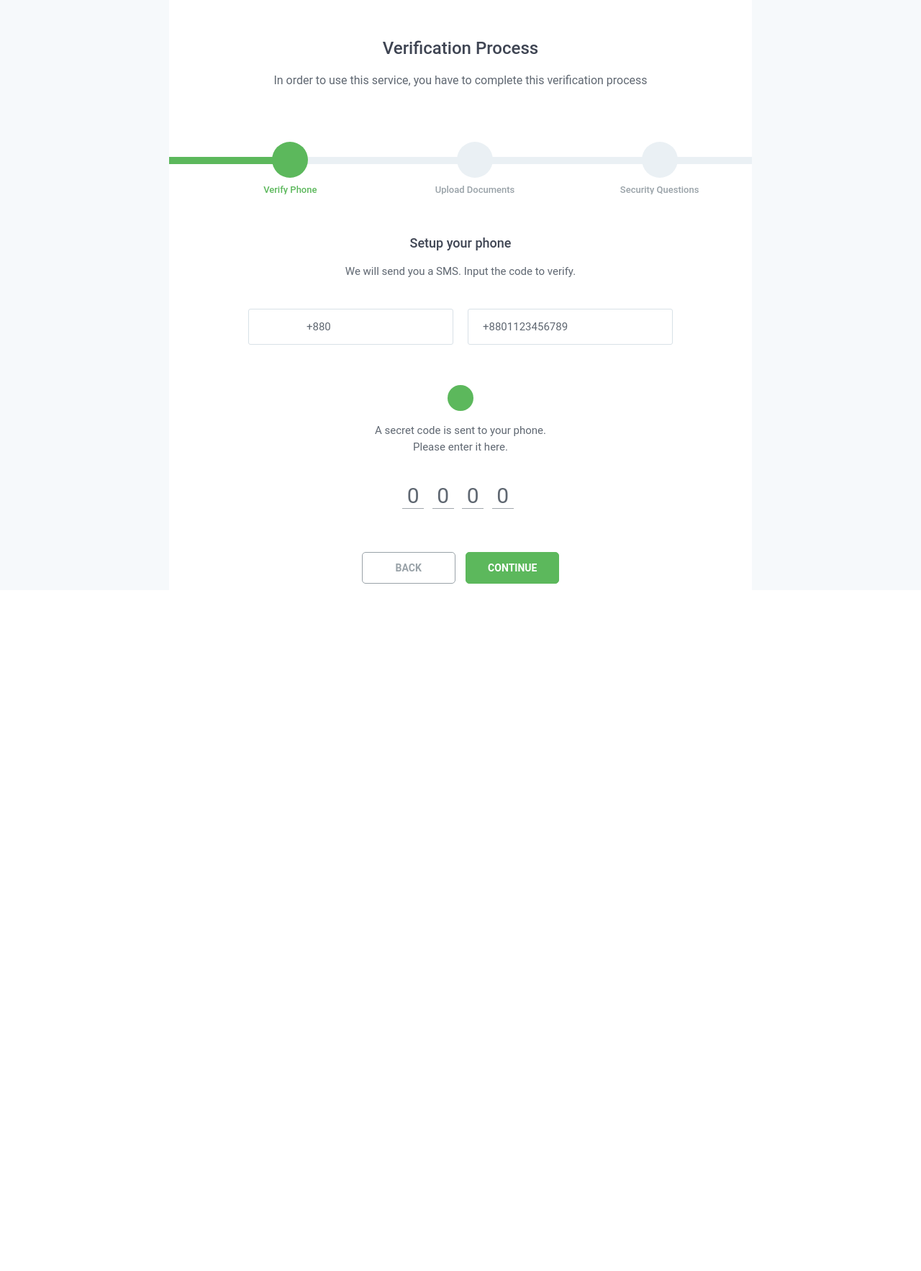
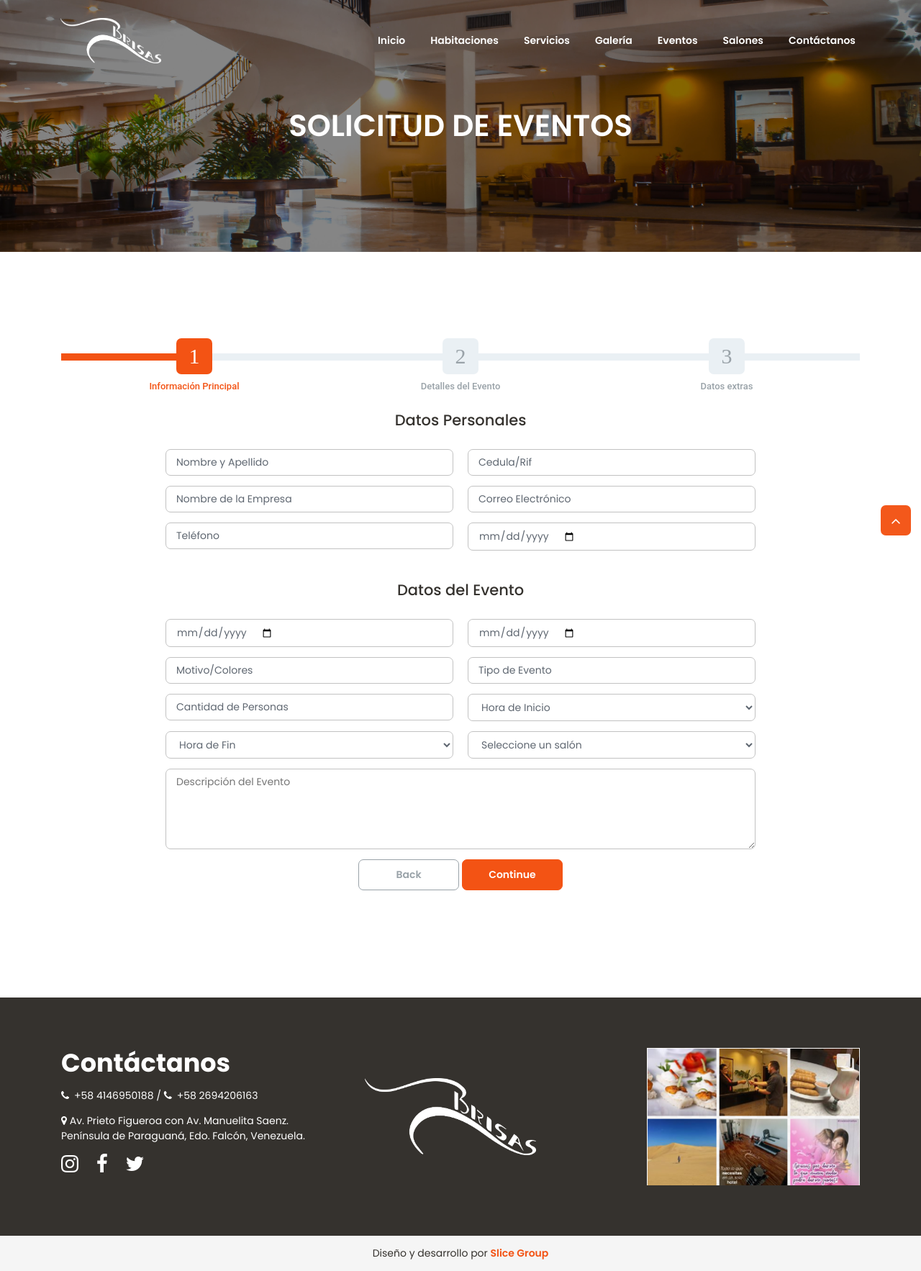
Before and after one commit to slicegroup/hotelbrisas-w, a PHP site: page /form-events.html in a window 1280 px wide. Shown: the whole page at 72% size. Before the commit the page ends 811 px from the top, so only its background shows below. Run offline with PHP 8.4, Linux system fonts and the light colour scheme; some libraries are stand-ins or nearby versions.

Commit message:
Add form events

```diff
--- a/assets/css/events.css
+++ b/assets/css/events.css
@@ -1,5 +1,5 @@
 .multi_step_form {
-  background: #f6f9fb;
+  /* background: #f6f9fb; */
   display: block;
   overflow: hidden;
 }
@@ -7,8 +7,8 @@
   text-align: center;
   position: relative;
   padding-top: 50px;
-  min-height: 820px;
-  max-width: 810px;
+  min-height: 64rem;
+  /* max-width: 810px; */
   margin: 0 auto;
   background: #ffffff;
   z-index: 1;
@@ -28,7 +28,7 @@
 }
 .multi_step_form #msform fieldset {
   border: 0;
-  padding: 20px 105px 0;
+  padding: 0 10rem;
   position: relative;
   width: 100%;
   left: 0;
@@ -86,16 +86,30 @@
 .multi_step_form #msform fieldset .fg_3 {
   padding-bottom: 70px;
 }
-.multi_step_form #msform fieldset .form-control, .multi_step_form #msform fieldset .product_select {
-  border-radius: 3px;
+.multi_step_form #msform fieldset .form-control, .multi_step_form #msform fieldset .product_select, .form-group textarea {
+  /* border-radius: 3px;
   border: 1px solid #d8e1e7;
   padding: 0 20px;
   height: auto;
   font: 400 15px/48px "Roboto", sans-serif;
   color: #5f6771;
+  width: 100%; */
   box-shadow: none;
   outline: none;
+  background: transparent;
+  padding: .5rem 1rem;
+  border: 1px solid #c2c2c2;
+  border-radius: .5rem;
+  display: flex;
   width: 100%;
+  align-items: center;
+  color: #5f6771;
+  justify-content: space-between;
+  margin-bottom: 0;
+}
+
+.form-group textarea{
+  height: 8rem;
 }
 .multi_step_form #msform fieldset .form-control.placeholder, .multi_step_form #msform fieldset .product_select.placeholder {
   color: #5f6771;
@@ -110,7 +124,7 @@
   color: #5f6771;
 }
 .multi_step_form #msform fieldset .form-control:hover, .multi_step_form #msform fieldset .form-control:focus, .multi_step_form #msform fieldset .product_select:hover, .multi_step_form #msform fieldset .product_select:focus {
-  border-color: #5cb85c;
+  border-color: #f35314;
 }
 .multi_step_form #msform fieldset .form-control:focus.placeholder, .multi_step_form #msform fieldset .product_select:focus.placeholder {
   color: transparent;
@@ -147,7 +161,7 @@
   line-height: 36px;
   font-size: 22px;
   margin-bottom: 10px;
-  background: #5cb85c;
+  background: #f35314;
   display: inline-block;
   border-radius: 50%;
   color: #ffffff;
@@ -185,7 +199,7 @@
   position: absolute;
   top: 4px;
   right: 0;
-  background: #5cb85c;
+  background: #f35314;
   display: inline-block;
   border-radius: 50%;
   color: #ffffff;
@@ -218,8 +232,8 @@
   padding-right: 10px;
 }
 .multi_step_form #msform fieldset .input-group .custom-file .custom-file-label:hover, .multi_step_form #msform fieldset .input-group .custom-file .custom-file-label:focus {
-  background: #5cb85c;
-  border-color: #5cb85c;
+  background: #f35314;
+  border-color: #f35314;
   color: #fff;
 }
 .multi_step_form #msform fieldset .input-group .custom-file input {
@@ -235,7 +249,7 @@
   color: #5f6771;
 }
 .multi_step_form #msform fieldset .file_added li a {
-  color: #5cb85c;
+  color: #f35314;
   font-weight: 500;
   display: inline-block;
   position: relative;
@@ -249,7 +263,7 @@
   transform: rotate(20deg);
 }
 .multi_step_form #msform #progressbar {
-  margin-bottom: 30px;
+  margin-bottom: 0;
   overflow: hidden;
 }
 .multi_step_form #msform #progressbar li {
@@ -262,20 +276,20 @@
   font: 500 13px/1 "Roboto", sans-serif;
 }
 .multi_step_form #msform #progressbar li:nth-child(2):before {
-  content: "\f12f";
+  content: "2";
 }
 .multi_step_form #msform #progressbar li:nth-child(3):before {
-  content: "\f457";
+  content: "3";
 }
 .multi_step_form #msform #progressbar li:before {
-  content: "\f1fa";
+  content: "1";
   font: normal normal normal 30px/50px Ionicons;
   width: 50px;
   height: 50px;
   line-height: 50px;
   display: block;
   background: #eaf0f4;
-  border-radius: 50%;
+  border-radius: .5rem;
   margin: 0 auto 10px auto;
 }
 .multi_step_form #msform #progressbar li:after {
@@ -292,36 +306,25 @@
   width: 150%;
 }
 .multi_step_form #msform #progressbar li.active {
-  color: #5cb85c;
+  color: #f35314;
 }
 .multi_step_form #msform #progressbar li.active:before, .multi_step_form #msform #progressbar li.active:after {
-  background: #5cb85c;
+  background: #f35314;
   color: white;
 }
-.multi_step_form #msform .action-button {
-  background: #5cb85c;
-  color: white;
-  border: 0 none;
-  border-radius: 5px;
-  cursor: pointer;
-  min-width: 130px;
-  font: 700 14px/40px "Roboto", sans-serif;
-  border: 1px solid #5cb85c;
-  margin: 0 5px;
-  text-transform: uppercase;
-  display: inline-block;
-}
+
 .multi_step_form #msform .action-button:hover, .multi_step_form #msform .action-button:focus {
   background: #405867;
   border-color: #405867;
 }
+
 .multi_step_form #msform .previous_button {
   background: transparent;
   color: #99a2a8;
   border-color: #99a2a8;
 }
-.multi_step_form #msform .previous_button:hover, .multi_step_form #msform .previous_button:focus {
-  background: #405867;
-  border-color: #405867;
-  color: #fff;
+
+
+.multi_step_form .title-service {
+  margin: 2rem 0;
 }
--- a/assets/css/main.css
+++ b/assets/css/main.css
@@ -355,7 +355,7 @@ header {
   margin: 1rem 0;
 }
 
-.gallery .btn-general:hover, .events .btn-general:hover, .booking .btn-general:hover {
+.gallery .btn-general:hover, .events .btn-general:hover, .booking .btn-general:hover, .multi_step_form .btn-general:hover {
   color: #35322e;
 }
 
--- a/form-events.html
+++ b/form-events.html
@@ -3,60 +3,152 @@
 
 <head>
   <meta charset="UTF-8">
-  <title>Bootstrap Multi step form with progress bar</title>
+  <title>Hotel Brisas</title>
 
   <!-- <link rel="stylesheet" href="https://cdnjs.cloudflare.com/ajax/libs/normalize/5.0.0/normalize.min.css"> -->
+  <link href="https://fonts.googleapis.com/css?family=Poppins:400,500,600,700,800,900&display=swap" rel="stylesheet">
 
   <link rel='stylesheet' href='https://cdnjs.cloudflare.com/ajax/libs/twitter-bootstrap/4.0.0-beta.2/css/bootstrap.css'>
   <!-- <link rel='stylesheet' href='https://cdnjs.cloudflare.com/ajax/libs/intl-tel-input/12.1.2/css/intlTelInput.css'>
   <link rel='stylesheet' href='https://code.ionicframework.com/ionicons/2.0.1/css/ionicons.min.css'>
   <link rel='stylesheet' href='https://cdnjs.cloudflare.com/ajax/libs/jquery-nice-select/1.1.0/css/nice-select.min.css'> -->
-
+  <link rel="stylesheet" href="https://cdnjs.cloudflare.com/ajax/libs/font-awesome/4.7.0/css/font-awesome.css">
   <link rel="stylesheet" href="assets/css/events.css">
-
-
+  <link rel="stylesheet" href="assets/css/main.css">
 </head>
 
 <body>
+  <header>
+    <!-- START NAVBAR -->
+    <nav class="navbar navbar-expand-lg navbar-light container">
+      <a class="navbar-brand" href="#">
+        <img class="logo-navbar" src="assets/img/Logo Brisas BLANCO.png" alt="">
+      </a>
+      <button class="navbar-toggler" type="button" data-toggle="collapse" data-target="#navbarNav"
+        aria-controls="navbarNav" aria-expanded="false" aria-label="Toggle navigation">
+        <span class="navbar-toggler-icon"></span>
+      </button>
+      <div class="collapse navbar-collapse navbar-align" id="navbarNav">
+        <ul class="navbar-nav">
+          <li class="nav-item active">
+            <a class="nav-link nav-custom" href="#"> Inicio <span class="sr-only">(current)</span></a>
+          </li>
+          <li class="nav-item">
+            <a class="nav-link nav-custom" href="#room"> Habitaciones</a>
+          </li>
+          <li class="nav-item">
+            <a class="nav-link nav-custom" href="#services">Servicios</a>
+          </li>
+          <li class="nav-item">
+            <a class="nav-link nav-custom" href="#gallery">Galería</a>
+          </li>
+          <li class="nav-item">
+            <a class="nav-link nav-custom" href="#events">Eventos</a>
+          </li>
+          <li class="nav-item">
+            <a class="nav-link nav-custom" href="#">Salones</a>
+          </li>
+          <li class="nav-item">
+            <a class="nav-link nav-custom" href="#footer"> Contáctanos</a>
+          </li>
+        </ul>
+      </div>
+    </nav>
+  </header>
+  <!-- END NAVBAR -->
+
+  <!-- MEDIA BANNER -->
+  <section class="banner-room">
+    <div class="mask-banner">
+      <h2 class="title-banner container">Solicitud de Eventos</h2>
+    </div>
+  </section>
+  <!-- END BANNER -->
 
   <!-- Multi step form -->
   <section class="multi_step_form">
+    <div class="container padding-top-bottom">
       <form id="msform">
         <!-- Tittle -->
-      <div class="tittle">
+        <!-- <div class="tittle">
           <h2>Verification Process</h2>
           <p>In order to use this service, you have to complete this verification process</p>
-      </div>
+        </div> -->
         <!-- progressbar -->
         <ul id="progressbar">
-        <li class="active">Verify Phone</li>
-        <li>Upload Documents</li>
-        <li>Security Questions</li>
+          <li class="active">Información Principal</li>
+          <li>Detalles del Evento</li>
+          <li>Datos extras</li>
         </ul>
         <!-- fieldsets -->
         <fieldset>
-        <h3>Setup your phone</h3>
-        <h6>We will send you a SMS. Input the code to verify.</h6>
+          <h2 class="title-service">Datos Personales</h2>
+          <!-- <h6>We will send you a SMS. Input the code to verify.</h6> -->
           <div class="form-row">
-          <div class="form-group col-md-6">
-            <input type="tel" id="phone" class="form-control" placeholder="+880">
+            <div class="form-group col-lg-6">
+              <input type="text" id="" class="form-control" placeholder="Nombre y Apellido">
             </div>
-          <div class="form-group col-md-6">
-            <input type="text" class="form-control" placeholder="+8801123456789">
+            <div class="form-group col-lg-6">
+              <input type="text" class="form-control" placeholder="Cedula/Rif">
+            </div>
+            <div class="form-group col-lg-6">
+              <input type="text" class="form-control" placeholder="Nombre de la Empresa">
+            </div>
+            <div class="form-group col-lg-6">
+              <input type="mail" class="form-control" placeholder="Correo Electrónico">
+            </div>
+            <div class="form-group col-lg-6">
+              <input type="tel" class="form-control" placeholder="Teléfono">
+            </div>
+            <div class="form-group col-lg-6">
+              <input type="date" class="form-control" placeholder="Fecha del Evento">
             </div>
           </div>
-        <div class="done_text">
-          <a href="#" class="don_icon"><i class="ion-android-done"></i></a>
-          <h6>A secret code is sent to your phone. <br>Please enter it here.</h6>
+          <h2 class="title-service">Datos del Evento</h2>
+          <!-- <h6>We will send you a SMS. Input the code to verify.</h6> -->
+          <div class="form-row">
+            <div class="form-group col-lg-6">
+              <input type="date" id="" class="form-control" placeholder="Fecha de Inicio">
             </div>
-        <div class="code_group">
-          <input type="text" class="form-control" placeholder="0">
-          <input type="text" class="form-control" placeholder="0">
-          <input type="text" class="form-control" placeholder="0">
-          <input type="text" class="form-control" placeholder="0">
+            <div class="form-group col-lg-6">
+              <input type="date" id="" class="form-control" placeholder="Fecha de Fin">
             </div>
-        <button type="button" class="action-button previous_button">Back</button>
-        <button type="button" class="next action-button">Continue</button>
+            <div class="form-group col-lg-6">
+              <input type="text" class="form-control" placeholder="Motivo/Colores">
+            </div>
+            <div class="form-group col-lg-6">
+              <input type="text" class="form-control" placeholder="Tipo de Evento">
+            </div>
+            <div class="form-group col-lg-6">
+              <input type="number" class="form-control" placeholder="Cantidad de Personas">
+            </div>
+            <div class="form-group col-lg-6">
+              <select class="product_select">
+                <option data-display="Hora de Inicio">Hora de Inicio</option>
+                <option>2. Choose A Question</option>
+                <option>3. Choose A Question</option>
+              </select>
+            </div>
+            <div class="form-group col-lg-6">
+              <select class="product_select">
+                <option data-display="Hora de Inicio">Hora de Fin</option>
+                <option>2. Choose A Question</option>
+                <option>3. Choose A Question</option>
+              </select>
+            </div>
+            <div class="form-group col-lg-6">
+              <select class="product_select">
+                <option data-display="Seleccione un salón">Seleccione un salón</option>
+                <option>2. Choose A Question</option>
+                <option>3. Choose A Question</option>
+              </select>
+            </div>
+            <div class="form-group col-lg-12">
+              <textarea name="" placeholder="Descripción del Evento" id="" cols="30" rows="10"></textarea>
+            </div>
+          </div>
+          <button type="button" class="btn-general btn-red previous_button">Back</button>
+          <button type="button" class="next btn-general btn-red">Continue</button>
         </fieldset>
         <fieldset>
           <h3>Verify Your Identity</h3>
@@ -76,37 +168,73 @@
             <li><a href="#"><i class="ion-paperclip"></i>national_id_card.png</a></li>
             <li><a href="#"><i class="ion-paperclip"></i>national_id_card_back.png</a></li>
           </ul>
-        <button type="button" class="action-button previous previous_button">Back</button>
-        <button type="button" class="next action-button">Continue</button>
+          <button type="button" class="btn-general btn-red previous previous_button">Back</button>
+          <button type="button" class="next btn-general btn-red">Continue</button>
         </fieldset>
         <fieldset>
-        <h3>Create Security Questions</h3>
-        <h6>Please update your account with security questions</h6>
-        <div class="form-group">
-          <select class="product_select">
-            <option data-display="1. Choose A Question">1. Choose A Question</option>
-            <option>2. Choose A Question</option>
-            <option>3. Choose A Question</option>
-          </select>
+          <h2 class="title-service">Información Extra</h2>
+          <!-- <h6>Please update your account with security questions</h6> -->
+          <div class="form-group col-lg-12">
+            <textarea name="" id="" cols="30" rows="10" placeholder="Otros Servicios"></textarea>
           </div>
-        <div class="form-group fg_2">
-          <input type="text" class="form-control" placeholder="Anwser here:">
+          <div class="form-group col-lg-12">
+            <textarea name="" id="" cols="30" rows="10" placeholder="Observaciones"></textarea>
           </div>
-        <div class="form-group">
-          <select class="product_select">
-            <option data-display="1. Choose A Question">1. Choose A Question</option>
-            <option>2. Choose A Question</option>
-            <option>3. Choose A Question</option>
-          </select>
-        </div>
-        <div class="form-group fg_3">
-          <input type="text" class="form-control" placeholder="Anwser here:">
-        </div>
-        <button type="button" class="action-button previous previous_button">Back</button>
-        <a href="#" class="action-button">Finish</a>
+          <button type="button" class="btn-general btn-red previous previous_button">Back</button>
+          <a href="#" class="btn-general btn-red">Finish</a>
         </fieldset>
       </form>
+    </div>
   </section>
+
+  <!-- FOOTER -->
+  <footer id=" footer">
+    <div class="container ">
+      <div class="row padding-top-bottom">
+
+        <div class="col-lg-4">
+          <h2 class="title-section">Contáctanos</h2>
+          <ul>
+            <li class="phone">
+              <a href="tel:+584146950188">
+                <i class="fa fa-phone" aria-hidden="true"></i>+58 4146950188
+              </a> <span>/</span>
+              <a href="tel:+582694206163">
+                <i class="fa fa-phone" aria-hidden="true"></i>+58 2694206163
+              </a>
+            </li>
+            <li class="ubication">
+              <i class="fa fa-map-marker" aria-hidden="true"></i>
+              Av. Prieto Figueroa con Av. Manuelita Saenz. Península de
+              Paraguaná, Edo. Falcón, Venezuela.
+            </li>
+            <li class="social">
+              <a href=""><i class="fa fa-instagram" aria-hidden="true"></i>
+              </a> <a href=""><i class="fa fa-facebook" aria-hidden="true"></i>
+              </a> <a href=""><i class="fa fa-twitter" aria-hidden="true"></i>
+              </a>
+            </li>
+          </ul>
+        </div>
+        <div class="col-lg-4 services-flex">
+          <img src="assets/img/Logo Brisas BLANCO.png" alt="" class="logo-footer">
+        </div>
+        <div class="col-lg-4  feed-instagram">
+          <img src="assets/img/instag.png" alt="">
+        </div>
+      </div>
+    </div>
+    <div class="powered">
+      <p>Diseño y desarrollo por
+        <a href="">Slice Group</a>
+      </p>
+    </div>
+  </footer>
+  <button class="button-up btn-scroll">
+    <i class="fa fa-angle-up ir-arriba" aria-hidden="true"></i>
+  </button>
+  <!-- END FOOTER -->
+
   <!-- End Multi step form -->
   <script src='https://cdnjs.cloudflare.com/ajax/libs/jquery/3.2.1/jquery.min.js'></script>
   <script src='https://cdnjs.cloudflare.com/ajax/libs/twitter-bootstrap/4.0.0-beta/js/bootstrap.min.js'></script>
```
Lines whose indentation alone changed are shown as unchanged.
